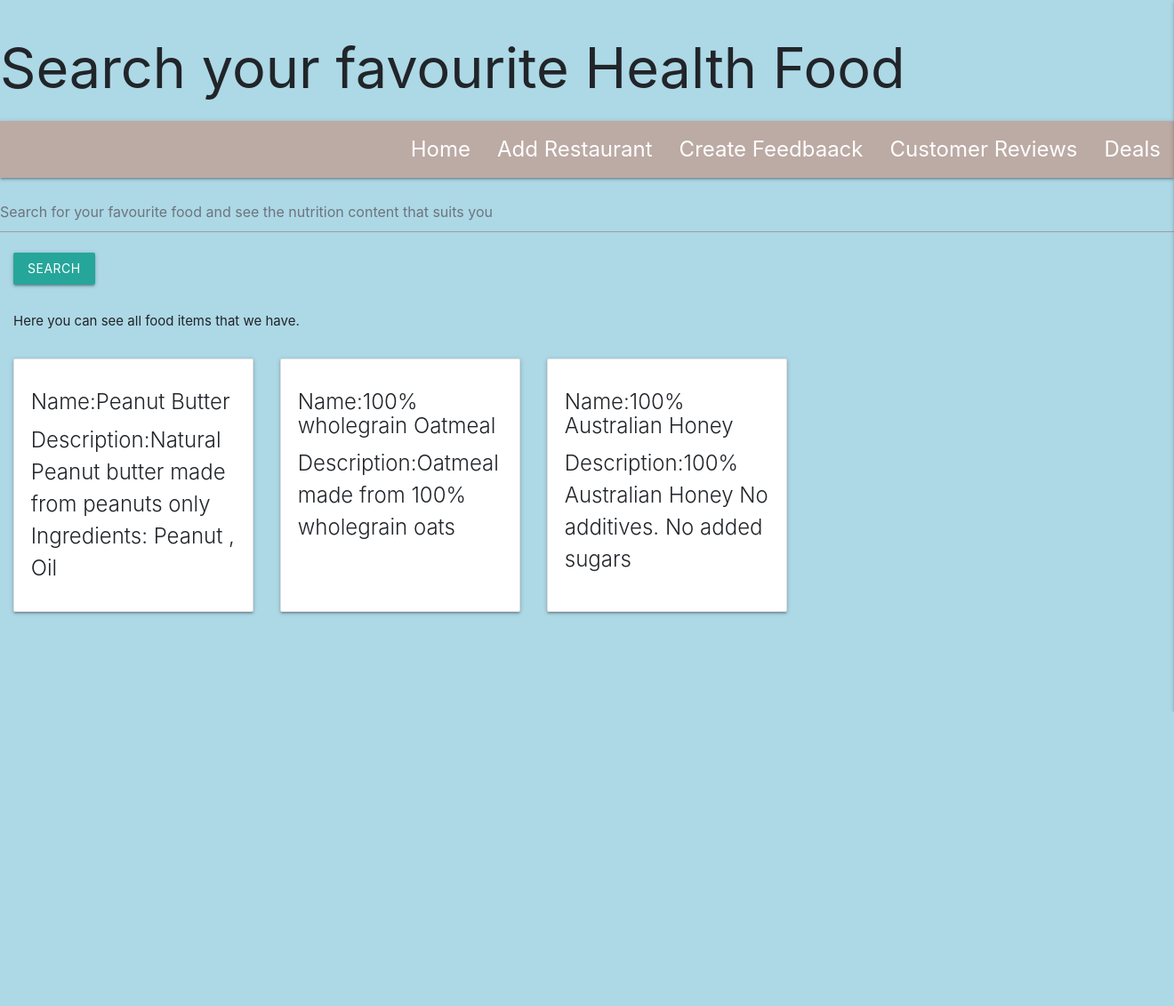
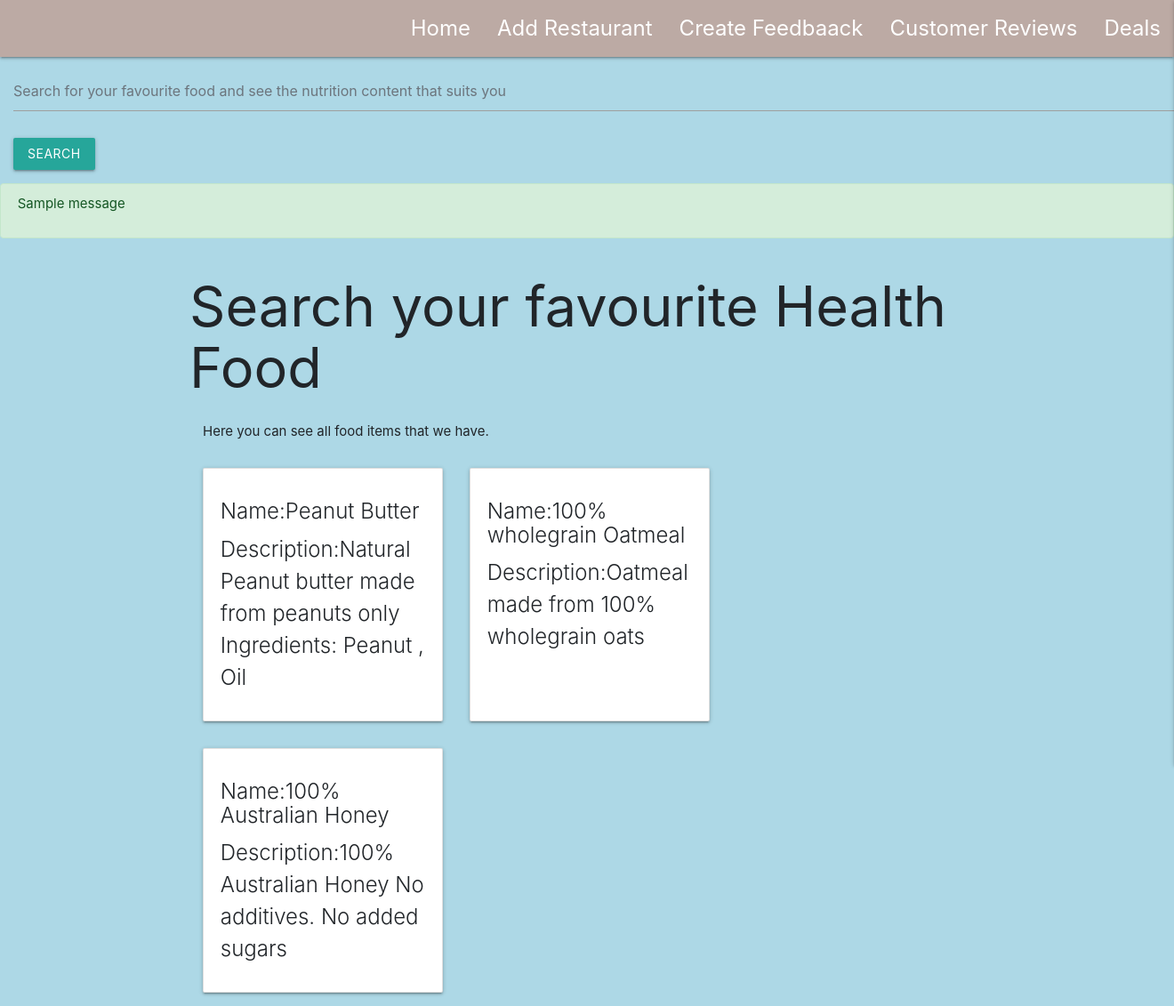
Before and after one commit to Muhammad-MO/project4-Healthy-Food-Search, a Django app: page /healthfood/ in a window 1320 px wide; the page is wider, and only the part inside the window is pictured. Shown: that part at 89% size. Before the commit the page ends 800 px from the top of that part, so only its background shows below. Run offline with Django 3.2, Linux system fonts and the light colour scheme; data comes from the database, SQL or seed files in the repository; one stand-in notice (Sample message) is shown.

Commit message:
add base template to apply to future templates

```diff
--- /dev/null
+++ b/healthfood/templates/base.template.html
@@ -0,0 +1,88 @@
+{% load static %}
+<!doctype html>
+<html lang="en">
+
+<head>
+    <!-- Required meta tags -->
+    <meta charset="utf-8">
+    <meta name="viewport" content="width=device-width, initial-scale=1, shrink-to-fit=no">
+
+    <!-- Bootstrap CSS -->
+    <link rel="stylesheet" href="https://cdn.jsdelivr.net/npm/bootstrap@4.5.3/dist/css/bootstrap.min.css"
+        integrity="sha384-TX8t27EcRE3e/ihU7zmQxVncDAy5uIKz4rEkgIXeMed4M0jlfIDPvg6uqKI2xXr2" crossorigin="anonymous">
+    <link rel="stylesheet" href="https://cdnjs.cloudflare.com/ajax/libs/font-awesome/5.15.3/css/all.min.css"
+        integrity="sha512-iBBXm8fW90+nuLcSKlbmrPcLa0OT92xO1BIsZ+ywDWZCvqsWgccV3gFoRBv0z+8dLJgyAHIhR35VZc2oM/gI1w=="
+        crossorigin="anonymous" type="text/css" />
+    <link rel="stylesheet" href="https://cdnjs.cloudflare.com/ajax/libs/materialize/1.0.0/css/materialize.min.css"
+        type="text/css">
+    <link rel="stylesheet" href="{% static '/css/style.css' %}" />
+
+    <title>Healthy Food Search</title>
+    <title>{%block title%}{%endblock%}</title>
+</head>
+<header>
+    <!-- top navbar -->
+    <nav class="nav-extended text-shadow brown lighten-3">
+        <div class="nav-wrapper">
+            <a href="#" data-target="mobile-demo" class="sidenav-trigger right"><i class="fas fa-bars"></i></a>
+            <ul class="right hide-on-med-and-down">
+                <li><a href=#>Home</a></li>
+                <li><a href="#">Add Restaurant</a></li>
+                <li><a href="#">Create Feedbaack</a></li>
+                <li><a href="#">Customer Reviews</a></li>
+                <li><a href="#">Deals</a></li>
+
+            </ul>
+        </div>
+    </nav>
+
+    <!-- mobile sidenav -->
+    <ul class="sidenav" id="mobile-demo">
+        <li>
+            <h4 class="center-align light-blue-text text-darken 4">Restaurant Review</h4>
+        </li>
+        <li><a href="#">Home</a></li>
+        <li><a href="#">Add Restaurant</a></li>
+        <li><a href="#">Create Feedbaack</a></li>
+        <li><a href="#">Customer Reviews</a></li>
+    </ul>
+</header>
+<form method="GET">
+    <div>
+
+        <input type="text" name="food" class="form-control m-3"
+            placeholder="Search for your favourite food and see the nutrition content that suits you">
+
+    </div>
+    <input type="submit" value="search" class="btn btn-primary m-3" />
+</form>
+
+<body>
+    {% if messages %}
+    <div class="alert alert-success">
+        {% for msg in messages %}
+        <p>{{msg}}</p>
+        {% endfor %}
+    </div>
+    {% endif %}
+    <div class="container">
+        {%block content%}{%endblock%}
+    </div>
+
+
+
+
+
+    <!-- Optional JavaScript -->
+    <!-- jQuery first, then Popper.js, then Bootstrap JS -->
+    <script src="https://code.jquery.com/jquery-3.5.1.slim.min.js"
+        integrity="sha384-DfXdz2htPH0lsSSs5nCTpuj/zy4C+OGpamoFVy38MVBnE+IbbVYUew+OrCXaRkfj" crossorigin="anonymous">
+    </script>
+    <script src="https://cdnjs.cloudflare.com/ajax/libs/materialize/1.0.0/js/materialize.min.js"></script>
+    <script src="https://cdn.jsdelivr.net/npm/bootstrap@4.5.3/dist/js/bootstrap.bundle.min.js"
+        integrity="sha384-ho+j7jyWK8fNQe+A12Hb8AhRq26LrZ/JpcUGGOn+Y7RsweNrtN/tE3MoK7ZeZDyx" crossorigin="anonymous">
+    </script>
+    <script src="{% static '/js/script.js' %}"></script>
+</body>
+
+</html>
--- a/healthfood/templates/healthfood/index-template.html
+++ b/healthfood/templates/healthfood/index-template.html
@@ -1,66 +1,13 @@
+{% extends 'base.template.html' %}
 {% load static %}
-<!DOCTYPE html>
-<html lang="en">
 
-<head>
-    <!-- Required meta tags -->
-    <meta charset="UTF-8">
-    <meta name="viewport" content="width=device-width, initial-scale=1.0">
-    <!-- Bootstrap CSS -->
-    <link rel="stylesheet" href="https://cdn.jsdelivr.net/npm/bootstrap@4.5.3/dist/css/bootstrap.min.css"
-        integrity="sha384-TX8t27EcRE3e/ihU7zmQxVncDAy5uIKz4rEkgIXeMed4M0jlfIDPvg6uqKI2xXr2" crossorigin="anonymous">
-    <link rel="stylesheet" href="https://cdnjs.cloudflare.com/ajax/libs/font-awesome/5.15.3/css/all.min.css"
-        integrity="sha512-iBBXm8fW90+nuLcSKlbmrPcLa0OT92xO1BIsZ+ywDWZCvqsWgccV3gFoRBv0z+8dLJgyAHIhR35VZc2oM/gI1w=="
-        crossorigin="anonymous" type="text/css" />
-    <link rel="stylesheet" href="https://cdnjs.cloudflare.com/ajax/libs/materialize/1.0.0/css/materialize.min.css"
-        type="text/css">
-    <link rel="stylesheet" href="{% static '/css/style.css' %}" />
-    <title>Healthy Food Search</title>
-</head>
+{%block content%}
+<h1>Search your favourite Health Food</h1>
 
-<body>
-    <h1>Search your favourite Health Food</h1>
-    <header>
-        <!-- top navbar -->
-        <nav class="nav-extended text-shadow brown lighten-3">
-            <div class="nav-wrapper">
-                <a href="#" data-target="mobile-demo" class="sidenav-trigger right"><i class="fas fa-bars"></i></a>
-                <ul class="right hide-on-med-and-down">
-                    <li><a href=#>Home</a></li>
-                    <li><a href="#">Add Restaurant</a></li>
-                    <li><a href="#">Create Feedbaack</a></li>
-                    <li><a href="#">Customer Reviews</a></li>
-                    <li><a href="#">Deals</a></li>
-
-                </ul>
-            </div>
-        </nav>
-
-        <!-- mobile sidenav -->
-        <ul class="sidenav" id="mobile-demo">
-            <li>
-                <h4 class="center-align light-blue-text text-darken 4">Restaurant Review</h4>
-            </li>
-            <li><a href="#">Home</a></li>
-            <li><a href="#">Add Restaurant</a></li>
-            <li><a href="#">Create Feedbaack</a></li>
-            <li><a href="#">Customer Reviews</a></li>
-        </ul>
-    </header>
-    <form method="GET">
-        <div>
-
-            <input type="text" name="food" class="form-control mt-3"
-                placeholder="Search for your favourite food and see the nutrition content that suits you">
-
-        </div>
-        <input type="submit" value="search" class="btn btn-primary m-3" />
-    </form>
 
 <p class=m-3>
     Here you can see all food items that we have.
 </p>
-    <div class="contaniner">
 <div style="display:flex;flex-wrap:wrap">
 
     {%for healthfood in healthfood %}
@@ -74,30 +21,4 @@
     </div>
 
     {%endfor%}
-        </div>
-    </div>
-</body>
-
-
-
-
-
-
-
-
-<script src="https://code.jquery.com/jquery-3.5.1.slim.min.js"
-    integrity="sha384-DfXdz2htPH0lsSSs5nCTpuj/zy4C+OGpamoFVy38MVBnE+IbbVYUew+OrCXaRkfj" crossorigin="anonymous">
-</script>
-<script src="https://cdnjs.cloudflare.com/ajax/libs/materialize/1.0.0/js/materialize.min.js"></script>
-<script src="https://cdn.jsdelivr.net/npm/bootstrap@4.5.3/dist/js/bootstrap.bundle.min.js"
-    integrity="sha384-ho+j7jyWK8fNQe+A12Hb8AhRq26LrZ/JpcUGGOn+Y7RsweNrtN/tE3MoK7ZeZDyx" crossorigin="anonymous">
-</script>
-<script src="{% static '/js/script.js' %}">
-</script>
-
-
-
-</body>
-
-
-</html>
+    {%endblock%}
```
Lines whose indentation alone changed are shown as unchanged.
